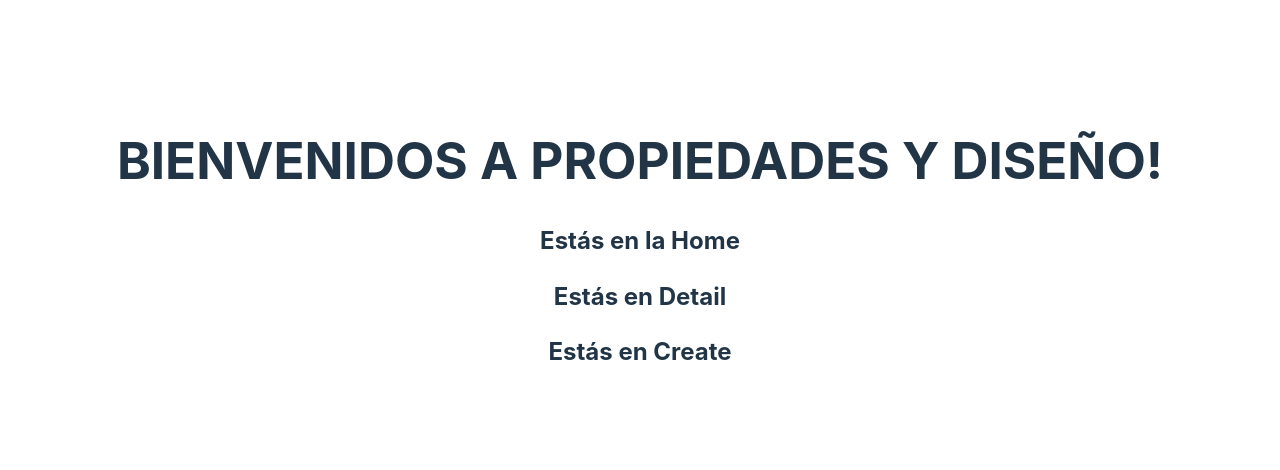
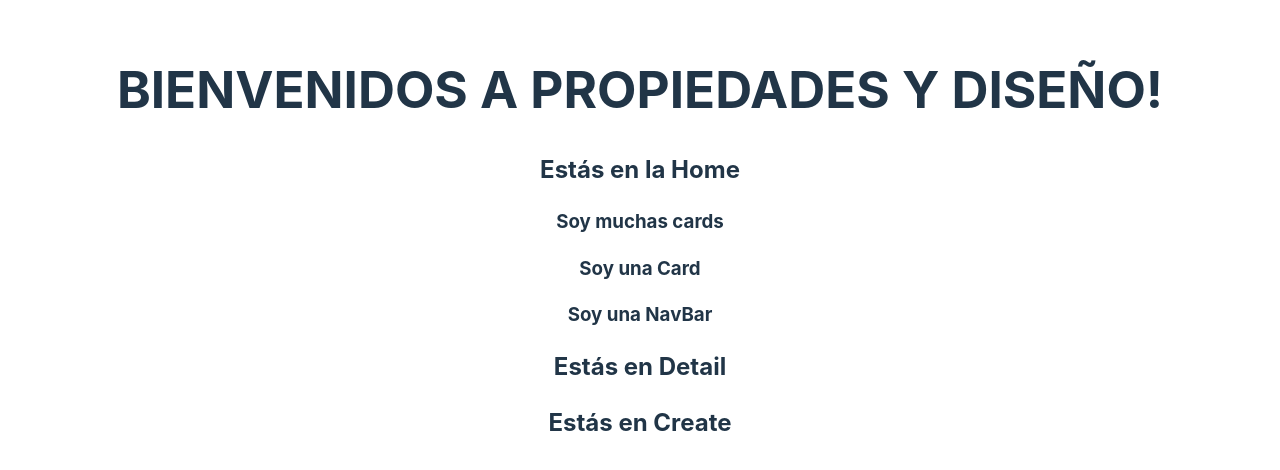
Before and after one commit to FernandaOlivares/Full-Stack-Project-Front, a React (Vite) app in the folder client/: page /home in a window 1280 px wide. Shown: the part 156-626 px from the top of the page. Built offline with nearby package versions, Linux system fonts and the light colour scheme.

Commit message:
Card-NavBar-Home Modularization

```diff
--- a/client/src/components/Card/Card.jsx
+++ b/client/src/components/Card/Card.jsx
@@ -5,7 +5,7 @@ function Card() {
     return (
       <>
         <div>
-
+        <h3>Soy una Card</h3>
         </div>
       </>
     )
--- a/client/src/components/Cards/Cards.jsx
+++ b/client/src/components/Cards/Cards.jsx
@@ -5,6 +5,7 @@ function Cards() {
     return (
       <>
         <div>
+        <h3>Soy muchas cards</h3>
         <Card></Card>
         </div>
       </>
--- a/client/src/components/NavBar/NavBar.jsx
+++ b/client/src/components/NavBar/NavBar.jsx
@@ -4,8 +4,7 @@ function NavBar() {
     return (
       <>
         <div>
-        <h1>BIENVENIDOS A PROPIEDADES Y DISEÑO!</h1>
-        <h2>Estás en la Home</h2>
+        <h3>Soy una NavBar</h3>
         </div>
       </>
     )
--- a/client/src/views/Home/Home.jsx
+++ b/client/src/views/Home/Home.jsx
@@ -1,4 +1,6 @@
 //import './App.css'
+import Cards from '../../components/Cards/Cards.jsx'
+import NavBar from '../../components/NavBar/NavBar.jsx'
 
 function Home() {
 
@@ -7,6 +9,8 @@ function Home() {
       <div>
       <h1>BIENVENIDOS A PROPIEDADES Y DISEÑO!</h1>
       <h2>Estás en la Home</h2>
+      <Cards></Cards>
+      <NavBar></NavBar>
       </div>
     </>
   )
```
